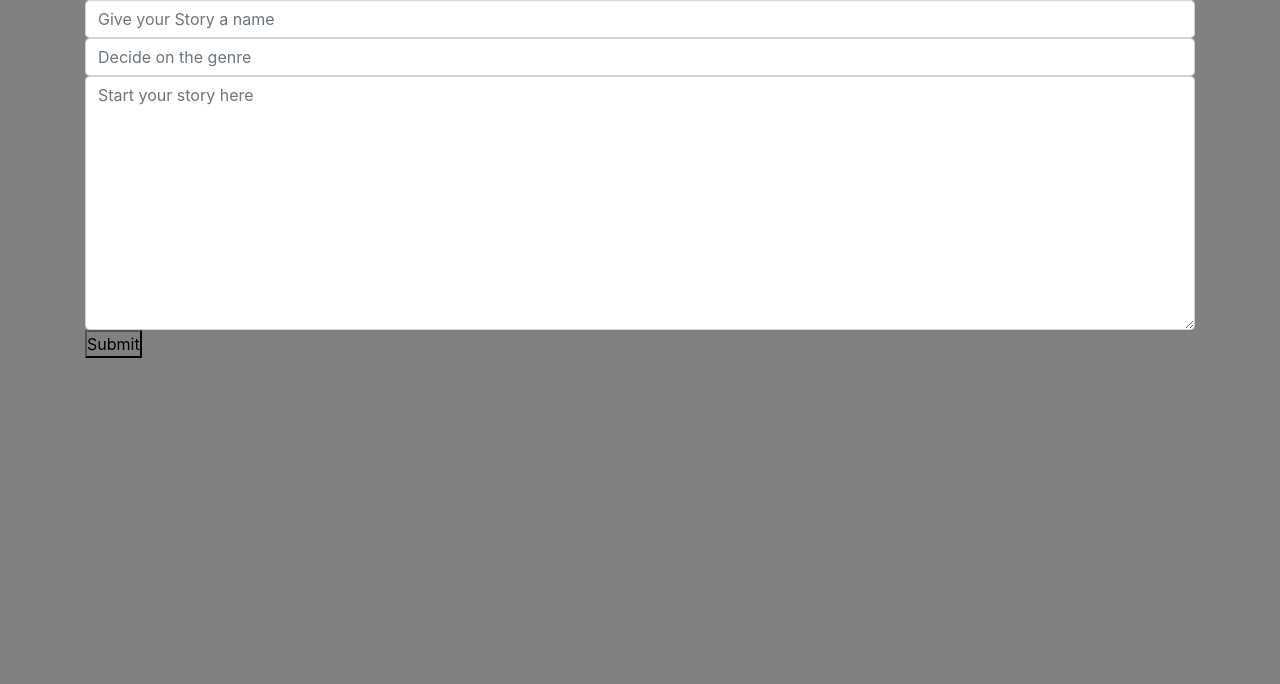
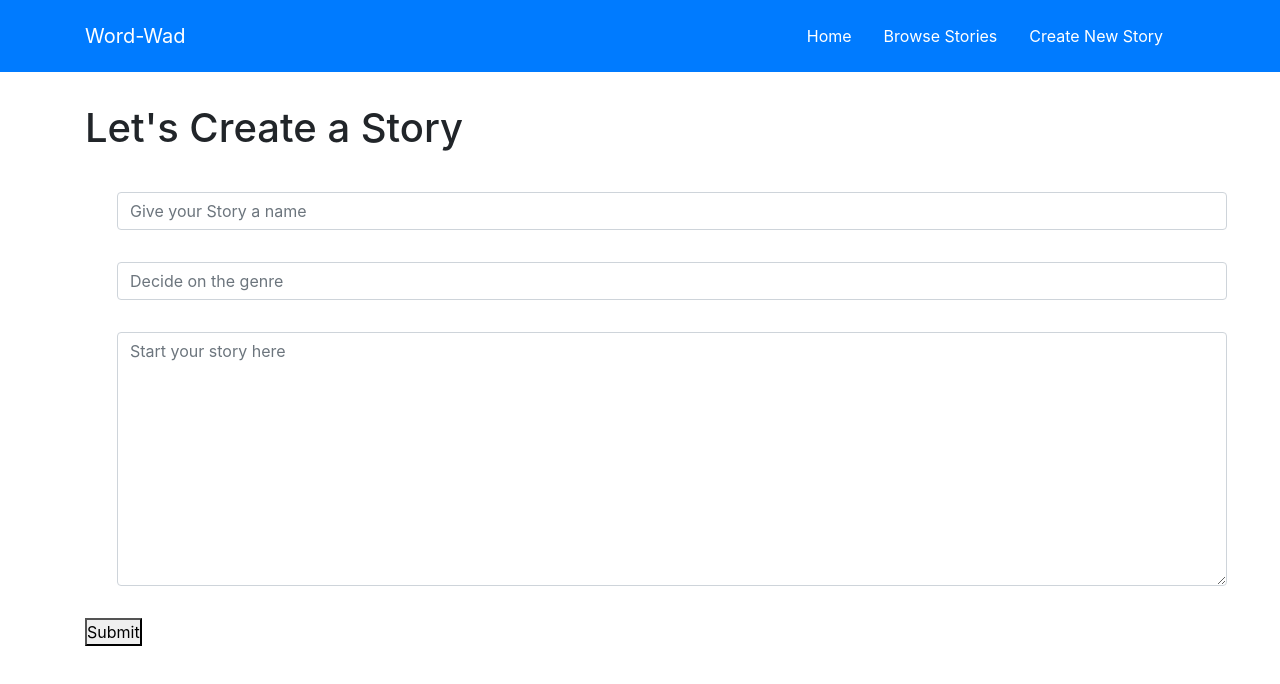
Before and after one commit to sahenke13/mongo-wad, a React (Create React App) app in the folder client/: page /createStory in a window 1280 px wide. Shown: the top 684 px of the page. Built offline with nearby package versions, Linux system fonts and the light colour scheme.

Commit message:
added some styling and worked on handleSubmit

```diff
--- a/client/src/App.css
+++ b/client/src/App.css
@@ -2,5 +2,21 @@
     margin: 0;
     padding: 0;
     box-sizing: border-box;
-    background: grey;
+    position: relative;
 }
+
+#storyform {
+    position: relative;
+    margin-top: 5rem;
+
+}
+
+#storybody {
+    position: relative;
+    margin-top: 5rem;
+
+}
+
+.spacing {
+    margin: 2rem;
+}
--- a/client/src/components/MainPageBody/MainPageBody.js
+++ b/client/src/components/MainPageBody/MainPageBody.js
@@ -2,7 +2,7 @@ import React from "react";
 
 const MainPageBody = () => {
   return (
-    <div className="container">
+    <div className="container" id="storyBody">
       Lorem ipsum dolor sit amet consectetur, adipisicing elit. Obcaecati
       repellat modi aliquid praesentium vero, vel maxime sint explicabo tenetur
       facilis nobis soluta impedit adipisci exercitationem? Doloremque
--- a/client/src/pages/CreateStory.js
+++ b/client/src/pages/CreateStory.js
@@ -1,8 +1,7 @@
-import React, { Component } from 'react'
-
+import React, { Component } from "react";
+import Navbar from "../components/NavBar";
 
 export default class CreateStory extends Component {
-
   state = {
     title: "",
     genre: "",
@@ -10,59 +9,68 @@ export default class CreateStory extends Component {
   };
 
   handleInputChange = event => {
-        const { name, value } = event.target
+    const { name, value } = event.target;
     this.setState({
       [name]: value
     });
   };
 
-    handleStorySubmit = event => {
-
-    }
-
+  //Need to get the Story Stuff to connect to database.  NewItem is logging to console.
+  handleStorySubmit = e => {
+    e.preventDefault();
+    const newItem = {
+      title: this.state.title,
+      genre: this.state.genre,
+      textGuy: this.state.textGuy
+    };
+    console.log("NewItem is: ", newItem);
+  };
 
   render() {
     return (
-
-      <div className ="container">
-        <div className = "row">
-            <div className = "col-md-12">
+      <div>
+        <Navbar />
+        <br />
+        <div className="container" id="storyform">
+          <h1>Let's Create a Story</h1>
+          <div className="row">
+            <div className="col-md-12">
               <form className="form">
                 {/* Title Entry */}
                 <input
-                              value = {this.state.title}
-                              type ="text"
+                  value={this.state.title}
+                  type="text"
                   name="title"
                   onChange={this.handleInputChange}
-                              className ="form-control"
-                              placeholder = "Give your Story a name"
+                  className="form-control spacing"
+                  placeholder="Give your Story a name"
                 />
                 {/* Genre Entry */}
                 <input
-                            value= {this.state.genre}
-                            type ="text"
-                            name = "genre"
-                            onChange = {this.handleInputChange}
-                            className ="form-control"
-                            placeholder = "Decide on the genre"
+                  value={this.state.genre}
+                  type="text"
+                  name="genre"
+                  onChange={this.handleInputChange}
+                  className="form-control spacing"
+                  placeholder="Decide on the genre"
                 />
                 {/* Root Entry */}
                 <textarea
-                            value = {this.state.textGuy}
+                  value={this.state.textGuy}
                   type="text"
                   name="textGuy"
                   rows="10"
-                            onChange = {this.handleInputChange}
-                            className = "form-control"
-                            placeholder = "Start your story here"
+                  onChange={this.handleInputChange}
+                  className="form-control spacing"
+                  placeholder="Start your story here"
                 />
                 {/* Submit button */}
                 <button onClick={this.handleStorySubmit}>Submit</button>
               </form>
-
             </div>
           </div>
         </div>
-    )
+      </div>
+    );
   }
 }
```
Lines whose indentation alone changed are shown as unchanged.
